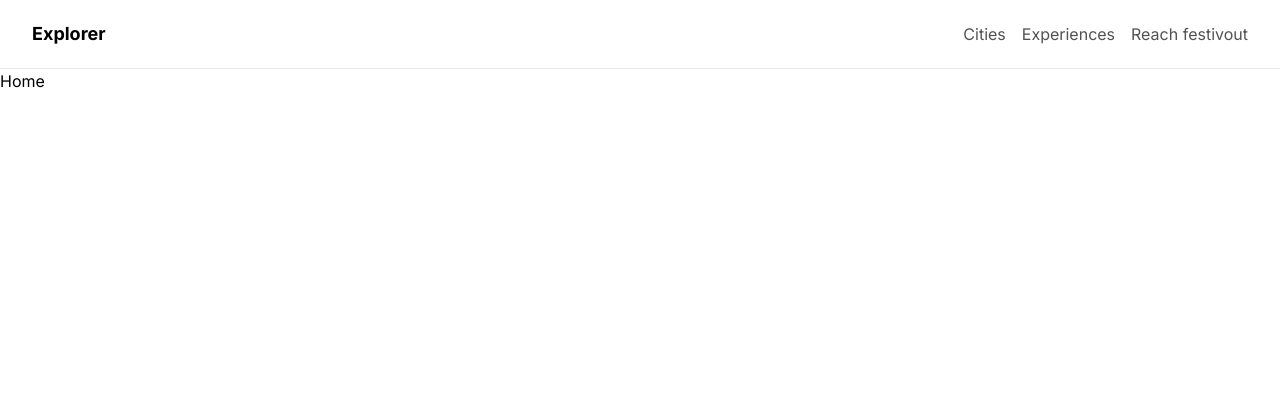
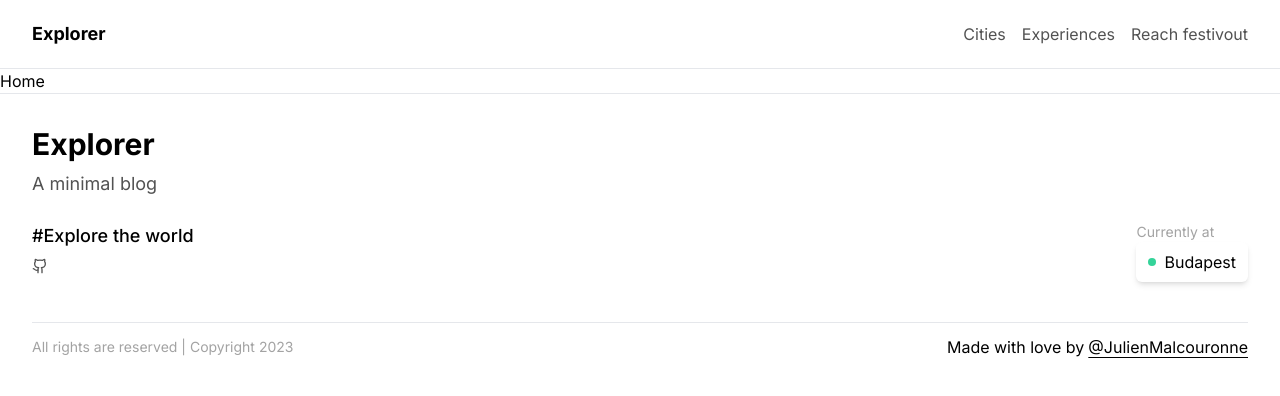
Before and after one commit to JulienMalcouronne/next-tailwing-blog-training, a Next.js app: page / in a window 1280 px wide. Shown: the top 396 px of the page. Built offline with nearby package versions, Linux system fonts and the light colour scheme.

Commit message:
feat: basic footer component

```diff
--- a/app/api/auth/[auth0]/route.ts
+++ /dev/null
@@ -1,3 +0,0 @@
-import { handleAuth } from '@auth0/nextjs-auth0';
-
-export const GET = handleAuth();
--- a/app/layout.tsx
+++ b/app/layout.tsx
@@ -2,7 +2,8 @@ import Navigation from '@/components/navigation/navigation';
 import './globals.scss';
 import type { Metadata } from 'next';
 import { Inter } from 'next/font/google';
-import { UserProvider } from '@auth0/nextjs-auth0/client';
+import Footer from '@/components/footer/footer';
+
 const inter = Inter({ subsets: ['latin'] });
 
 export const metadata: Metadata = {
@@ -17,12 +18,11 @@ export default function RootLayout({
 }) {
   return (
     <html lang="en">
-      <UserProvider>
-        <body className={inter.className}>
-          <Navigation />
-          {children}
-        </body>
-      </UserProvider>
+      <body className={inter.className}>
+        <Navigation />
+        {children}
+        <Footer />
+      </body>
     </html>
   );
 }
--- a/app/page.tsx
+++ b/app/page.tsx
@@ -1,9 +1,7 @@
-
-
 export default function Home() {
   return (
-    <main className="h-[3000px]">
+    <main className="h-auto">
       <h1>Home</h1>
     </main>
-  )
-};
+  );
+}
--- /dev/null
+++ b/components/elements/social-link/social-link.tsx
@@ -0,0 +1,24 @@
+import { Facebook, Github, Instagram, Twitter, Youtube } from 'lucide-react';
+import Link from 'next/link';
+
+const SocialLink = ({ platform, link }: { platform: string; link: string }) => {
+  const getIcon = (platform: string) => {
+    switch (platform) {
+      case 'facebook':
+        return <Facebook size="16" />;
+      case 'twitter':
+        return <Twitter size="16" />;
+      case 'instagram':
+        return <Instagram size="16" />;
+      case 'youtube':
+        return <Youtube size="16" />;
+      case 'github':
+        return <Github size="16" />;
+      default:
+        return <Github size="16" />;
+    }
+  };
+  return <Link href={link}>{getIcon(platform)}</Link>;
+};
+
+export default SocialLink;
--- /dev/null
+++ b/components/footer/footer.tsx
@@ -0,0 +1,54 @@
+import siteConfig from '@/config/site';
+import PaddingContainer from '../layout/padding-container';
+import Link from 'next/link';
+import SocialLink from '../elements/social-link/social-link';
+
+const Footer = () => {
+  return (
+    <div className="py-8 border-t mt-0">
+      <PaddingContainer>
+        <div>
+          <h2 className="text-3xl font-bold">{siteConfig.siteName}</h2>
+          <p className="max-w-md mt-2 text-neutral-600 text-lg">
+            {siteConfig.description}
+          </p>
+        </div>
+        <section className="mt-6 flex justify-between gap-4 flex-wrap">
+          <div>
+            <div className="font-medium text-lg">#Explore the world</div>
+            <div className="flex items-center gap-3 text-neutral-600 mt-2">
+              {Object.entries(siteConfig.socialLink).map(
+                ([platform, link]: [string, string], index: number) => (
+                  <SocialLink key={index} platform={platform} link={link} />
+                ),
+              )}
+            </div>
+          </div>
+          <div className="">
+            <div className="text-sm text-neutral-400">Currently at</div>
+            <div className="px-3 py-2 bg-white shadow-md rounded-md flex items-center gap-2">
+              <div className="bg-emerald-400 rounded-full w-2 h-2"></div>
+              {siteConfig.currentlyAt}
+            </div>
+          </div>
+        </section>
+        <section className="border-t py-3 flex flex-wrap items-center justify-between gap-4 mt-10">
+          <div className="text-sm text-neutral-400">
+            All rights are reserved | Copyright {new Date().getFullYear()}
+          </div>
+          <div>
+            Made with love by
+            <Link
+              className="underline underline-offset-4 ms-1"
+              href="https://github.com/JulienMalcouronne"
+            >
+              @JulienMalcouronne
+            </Link>
+          </div>
+        </section>
+      </PaddingContainer>
+    </div>
+  );
+};
+
+export default Footer;
```
Also changed, not shown: package.json (+17 -17 lines), 1 other file (tests, documents, lock files or other folders).
